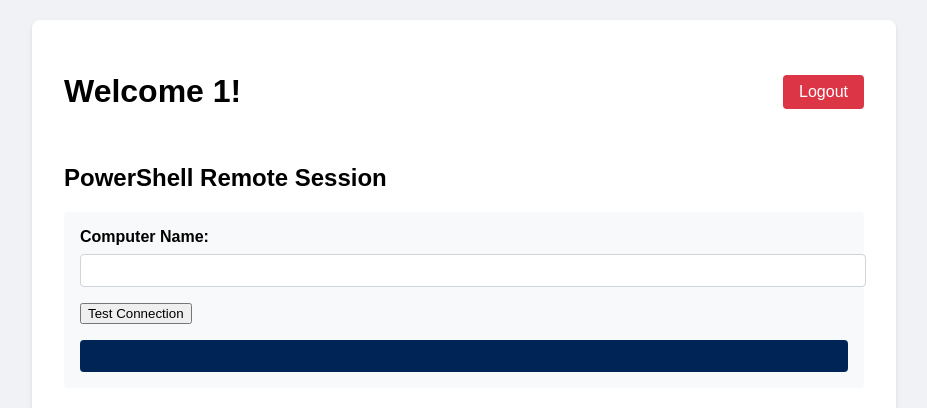
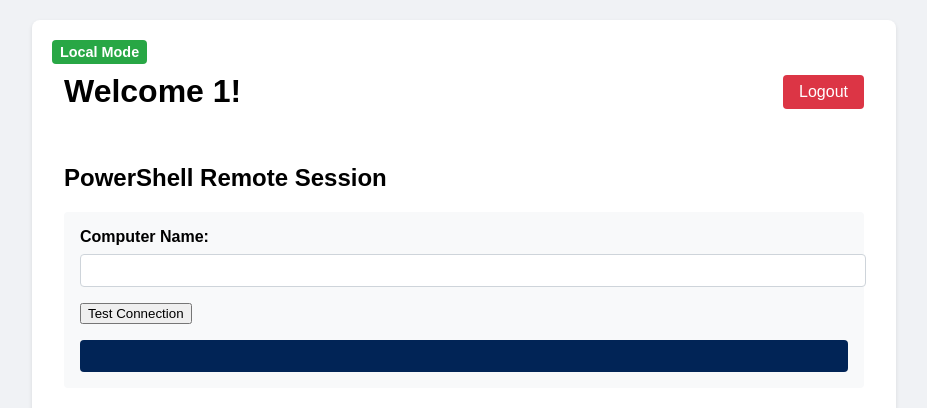
Before and after one commit to samwow13/DevopsEAPService12_10, a Flask app: page /dashboard in a window 1280 px wide. Shown: the top 408 px of the page, without its empty margins (176-1103 px from the left). Run offline with Flask 3, Linux system fonts and the light colour scheme; a user stored in the database is signed in.

Commit message:
Local or remote mode shown

```diff
--- a/app.py
+++ b/app.py
@@ -38,7 +38,10 @@ def login():
 @app.route('/dashboard')
 @login_required
 def dashboard():
-    return render_template('dashboard.html', username=current_user.id)
+    # Default to Local mode if not set
+    if 'connection_mode' not in session:
+        session['connection_mode'] = 'Local'
+    return render_template('dashboard.html', username=current_user.id, connection_mode=session['connection_mode'])
 
 @app.route('/logout')
 @login_required
@@ -50,19 +53,22 @@ def logout():
 @login_required
 def test_connection():
     data = request.get_json()
-    computer = data.get('computer', '')
-
     try:
-        # Test basic connection
-        return jsonify({
-            'success': True,
-            'message': f'Successfully connected to {computer}'
-        })
+        if data.get('computer_name') and data.get('username') and data.get('password'):
+            # Attempt remote connection
+            wsman = WSMan(data['computer_name'], username=data['username'], password=data['password'])
+            with RunspacePool(wsman) as pool:
+                ps = PowerShell(pool)
+                ps.add_script("$env:COMPUTERNAME")
+                output = ps.invoke()
+                session['connection_mode'] = 'Remote'
+                return jsonify({'success': True, 'message': f'Successfully connected to {output[0]}'})
+        else:
+            session['connection_mode'] = 'Local'
+            return jsonify({'success': False, 'message': 'Missing connection details'})
     except Exception as e:
-        return jsonify({
-            'success': False,
-            'message': f'Connection failed: {str(e)}'
-        })
+        session['connection_mode'] = 'Local'
+        return jsonify({'success': False, 'message': str(e)})
 
 @app.route('/execute', methods=['POST'])
 @login_required
--- a/templates/dashboard.html
+++ b/templates/dashboard.html
@@ -16,6 +16,7 @@
             padding: 2rem;
             border-radius: 8px;
             box-shadow: 0 2px 4px rgba(0, 0, 0, 0.1);
+            position: relative;
         }
         .header {
             display: flex;
@@ -32,6 +33,23 @@
         }
         .logout-btn:hover {
             background-color: #c82333;
+        }
+        .mode-indicator {
+            padding: 4px 8px;
+            border-radius: 4px;
+            font-size: 0.9rem;
+            font-weight: bold;
+            position: absolute;
+            top: 20px;
+            left: 20px;
+        }
+        .mode-indicator.local {
+            background-color: #28a745;
+            color: white;
+        }
+        .mode-indicator.remote {
+            background-color: #007bff;
+            color: white;
         }
         .powershell-section {
             margin-top: 2rem;
@@ -167,6 +185,9 @@
 </head>
 <body>
     <div class="dashboard-container">
+        <div class="mode-indicator {{ connection_mode.lower() }}">
+            {{ connection_mode }} Mode
+        </div>
         <div class="header">
             <h1>Welcome {{ username }}!</h1>
             <a href="{{ url_for('logout') }}" class="logout-btn">Logout</a>
```
